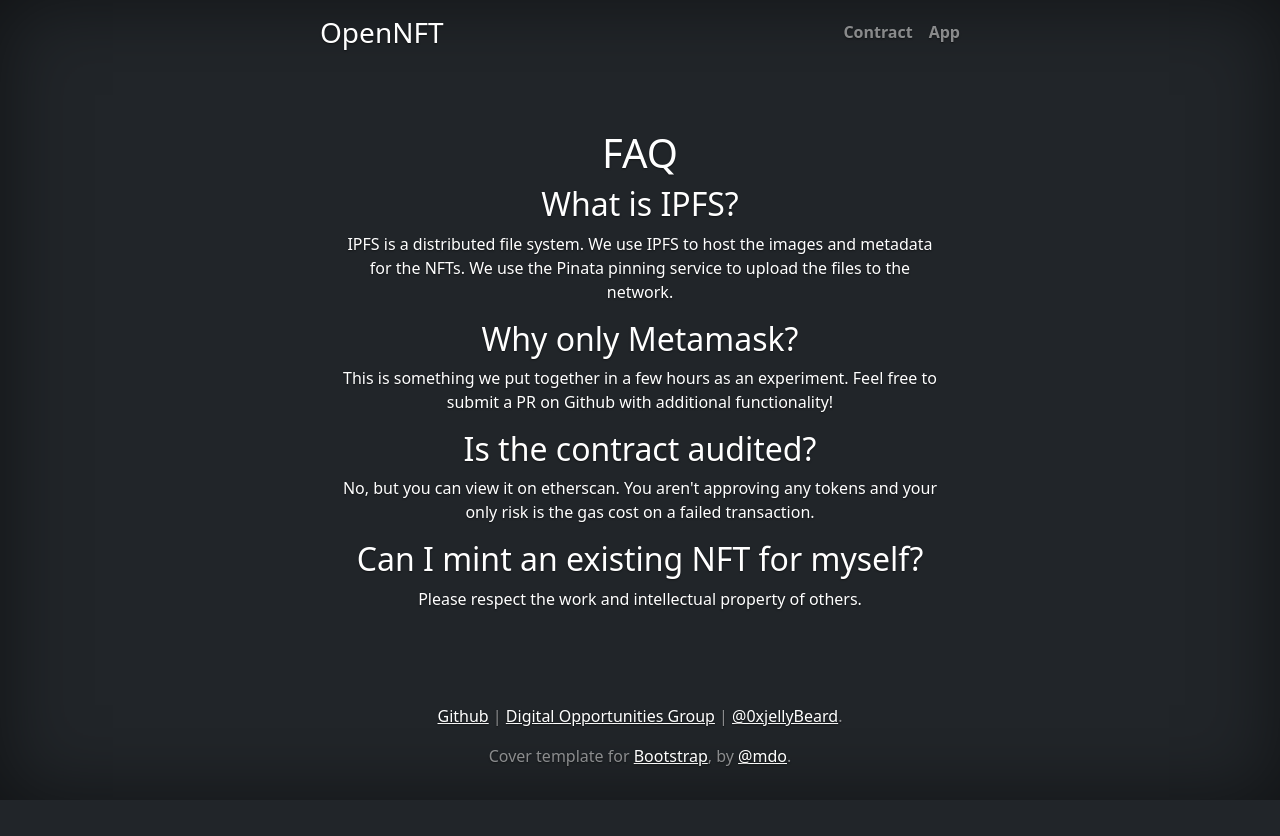
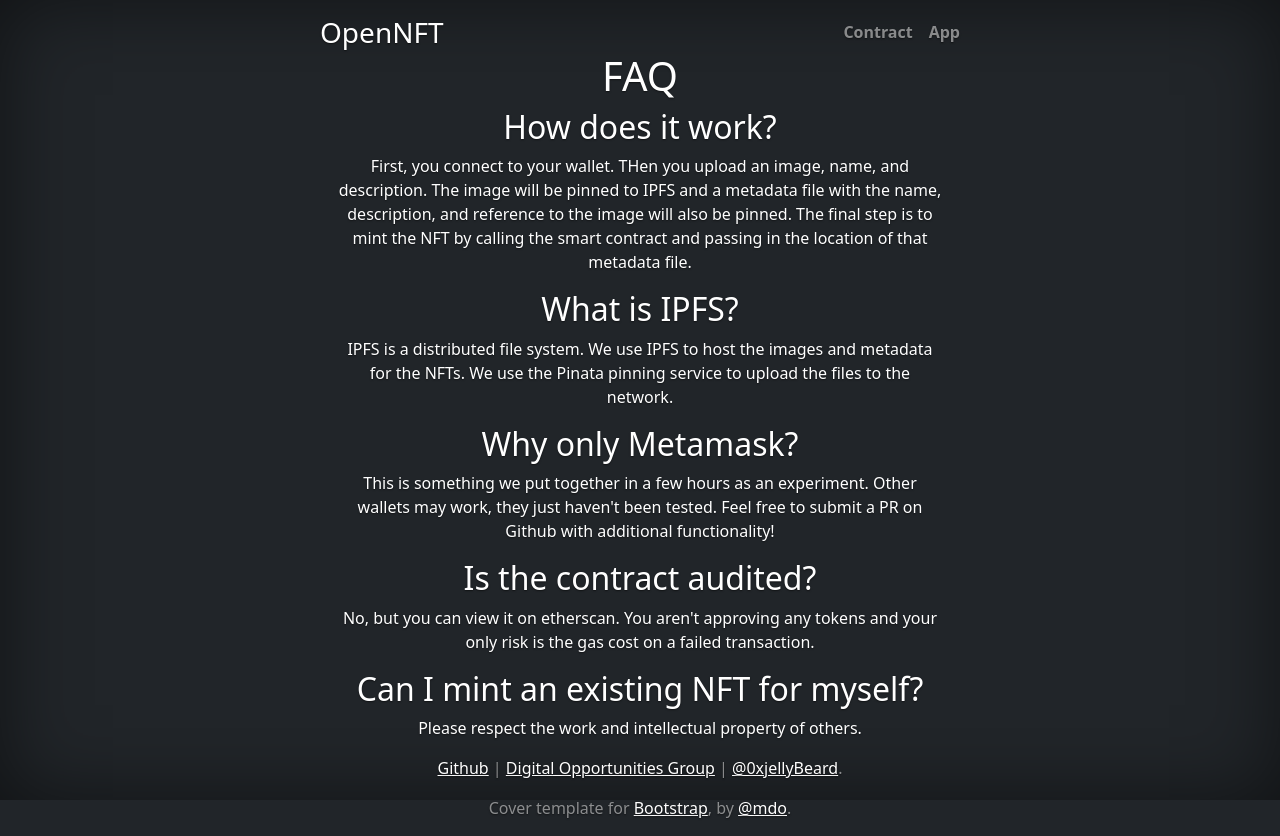
Before and after one commit to DigOppGroup/OpenNFT, a plain HTML site: page docs/faq.html in a window 1280 px wide. Before the commit the page ends 800 px from the top, so only its background shows below. Drawn offline with nearby package versions, Linux system fonts and the light colour scheme.

Commit message:
updating faq

```diff
--- a/docs/faq.html
+++ b/docs/faq.html
@@ -64,10 +64,12 @@
 
   <main class="px-3">
     <h1>FAQ</h1>
+    <h2>How does it work?</h2>
+    <p>First, you connect to your wallet. THen you upload an image, name, and description. The image will be pinned to IPFS and a metadata file with the name, description, and reference to the image will also be pinned. The final step is to mint the NFT by calling the smart contract and passing in the location of that metadata file.</p>
     <h2>What is IPFS?</h2>
     <p>IPFS is a distributed file system. We use IPFS to host the images and metadata for the NFTs. We use the Pinata pinning service to upload the files to the network.</p>
     <h2>Why only Metamask?</h2>
-    <p>This is something we put together in a few hours as an experiment. Feel free to submit a PR on Github with additional functionality!</p>
+    <p>This is something we put together in a few hours as an experiment. Other wallets may work, they just haven't been tested. Feel free to submit a PR on Github with additional functionality!</p>
     <h2>Is the contract audited?</h2>
     <p>No, but you can view it on etherscan. You aren't approving any tokens and your only risk is the gas cost on a failed transaction.</p>
     <h2>Can I mint an existing NFT for myself?</h2>
```
